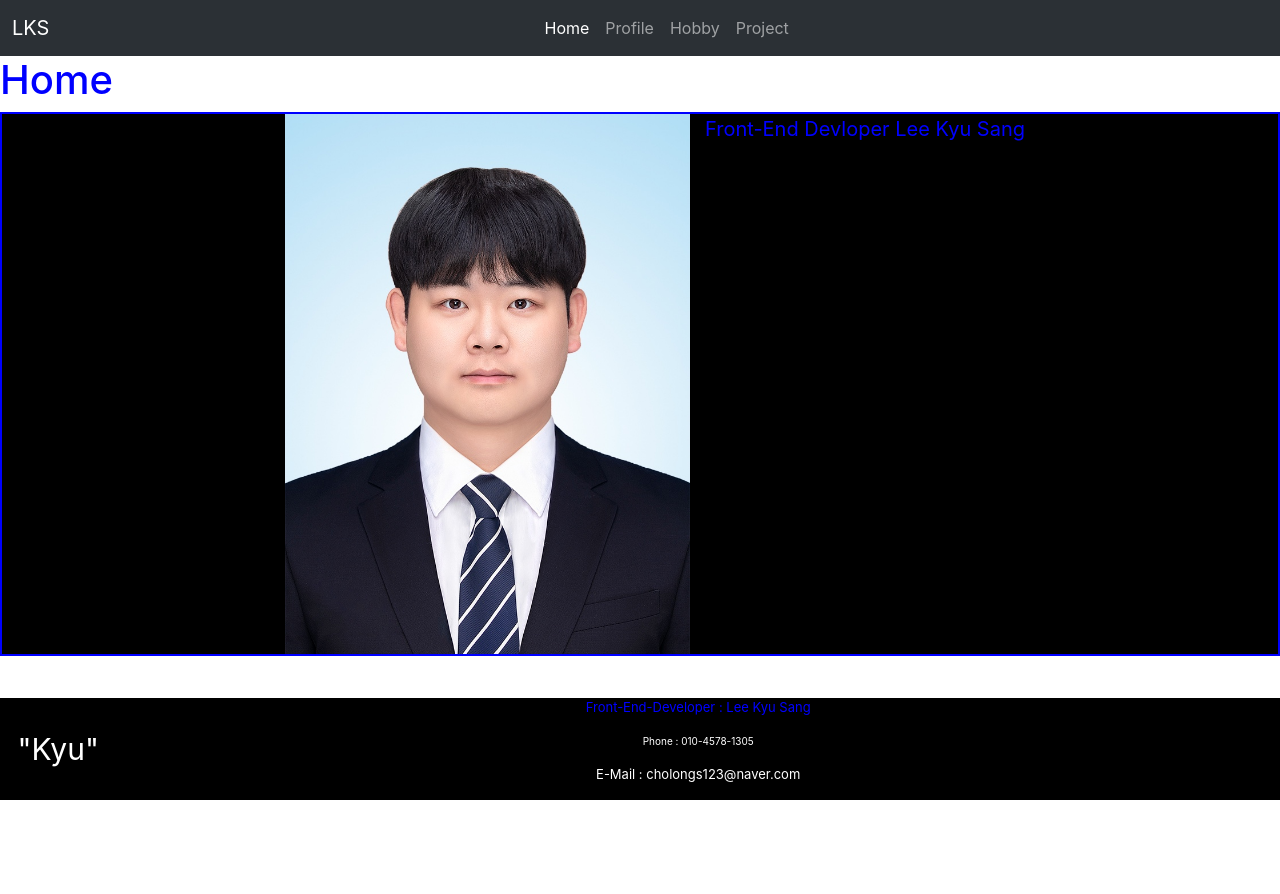
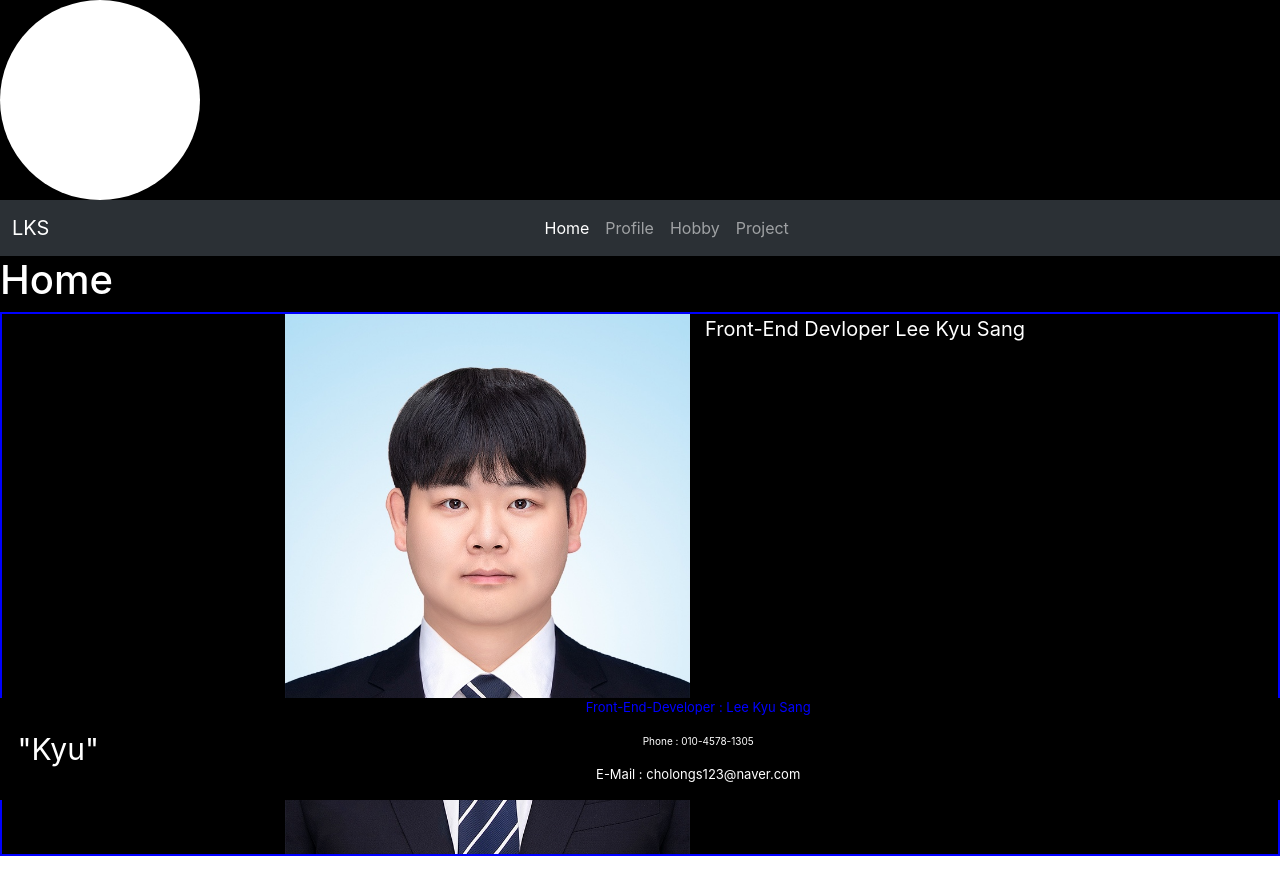
Before and after one commit to kyusang0330/react-self-introduction, a React (Create React App) app: page / in a window 1280 px wide. Shown: the top 894 px of the page. Before the commit the page ends 800 px from the top, so only its background shows below. Built offline with nearby package versions, Linux system fonts and the light colour scheme.

Commit message:
Framer-motion

```diff
--- a/src/Layout/index.js
+++ b/src/Layout/index.js
@@ -6,7 +6,7 @@ import Hobby from "../Pages/Hobby";
 import Project from "../Pages/Project";
 import Footer from "../components/Footer";
 import { useEffect, useState } from "react";
-import { LayoutContainer } from "./styled";
+import { LayoutContainer, Box } from "./styled";
 
 const Layout = () => {
   const [title, setTitle] = useState("Home");
@@ -31,8 +31,11 @@ const Layout = () => {
     }
   }, [pathname]);
 
+  useEffect(() => {}, []);
+
   return (
     <LayoutContainer>
+      <Box animate={{ borderRadius: "50%" }} />
       <Navbar />
       <h1>{title}</h1>
       <Routes>
--- a/src/Layout/styled.js
+++ b/src/Layout/styled.js
@@ -1,8 +1,18 @@
 import styled from "styled-components";
+import { motion } from "framer-motion";
 
 const LayoutContainer = styled.div`
-  color: blue;
+  color: white;
   margin-bottom: 120px; //useEffect 사용해보기
+  background-color: black;
 `;
 
-export { LayoutContainer };
+const Box = styled(motion.div)`
+  width: 200px;
+  height: 200px;
+  background-color: rgba(255, 255, 255, 1);
+  border-radius: 25px;
+  box-shadow: 0px 0px 15px 3px rgba(0, 0, 0, 0.2);
+`;
+
+export { LayoutContainer, Box };
```
